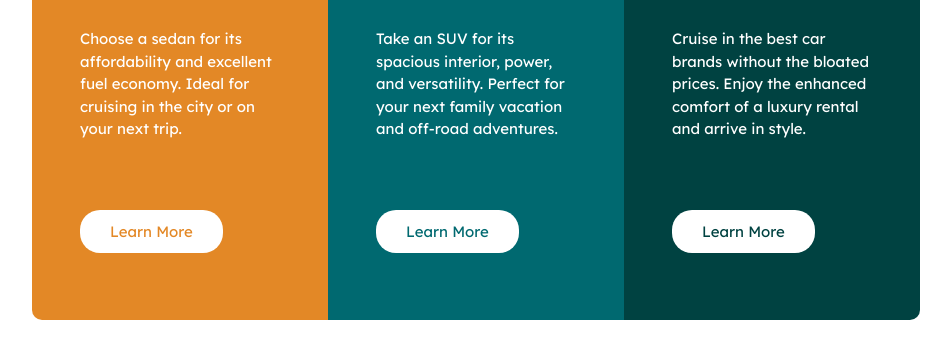
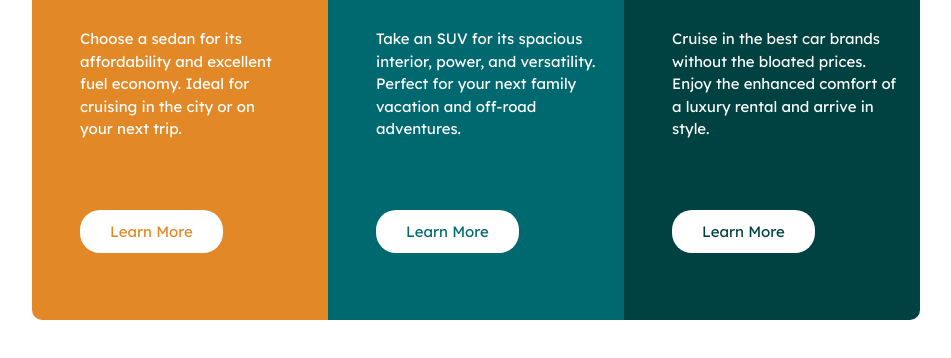
Before and after one commit to DevUKay/3-Column-Card, a plain HTML site: page index.html in a window 1280 px wide. Shown: the part 328-686 px from the top of the page, without its empty margins (164-1115 px from the left). Drawn offline with Linux system fonts and the light colour scheme.

Commit message:
Update style.css

```diff
--- a/css/style.css
+++ b/css/style.css
@@ -68,6 +68,12 @@ p {
 }
 .p1{
     width: 13em;
+}
+.p2{
+    width: 15em;
+}
+.p3{
+    width: 15em;
 }
 
 .btn1 {
```
